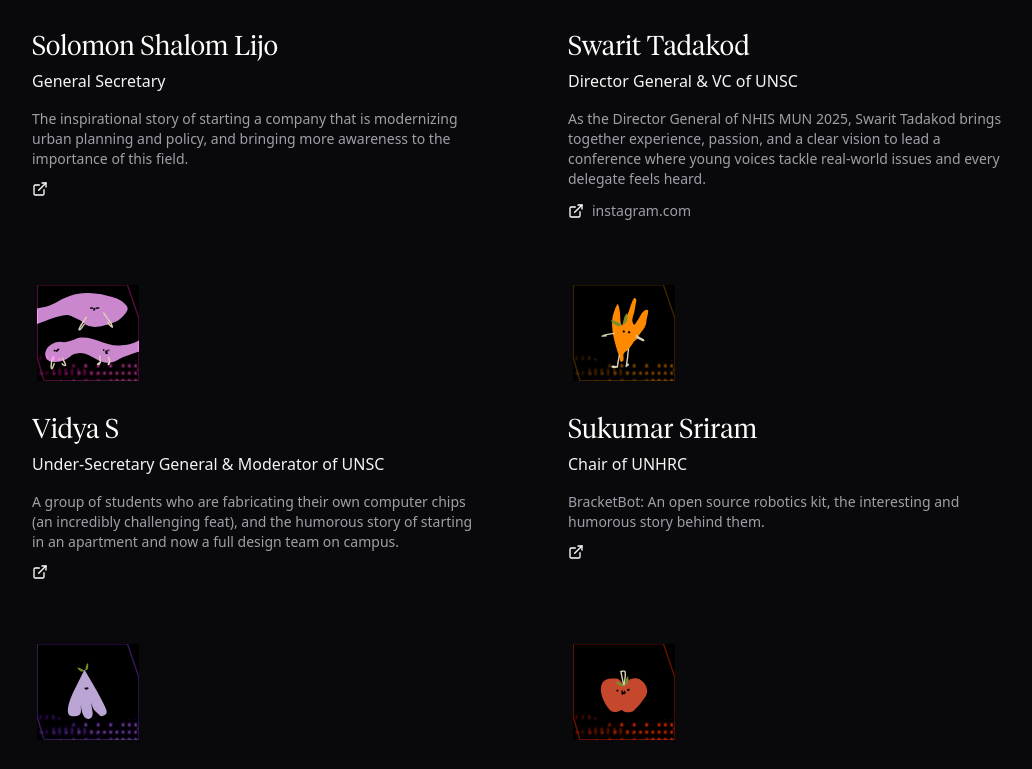
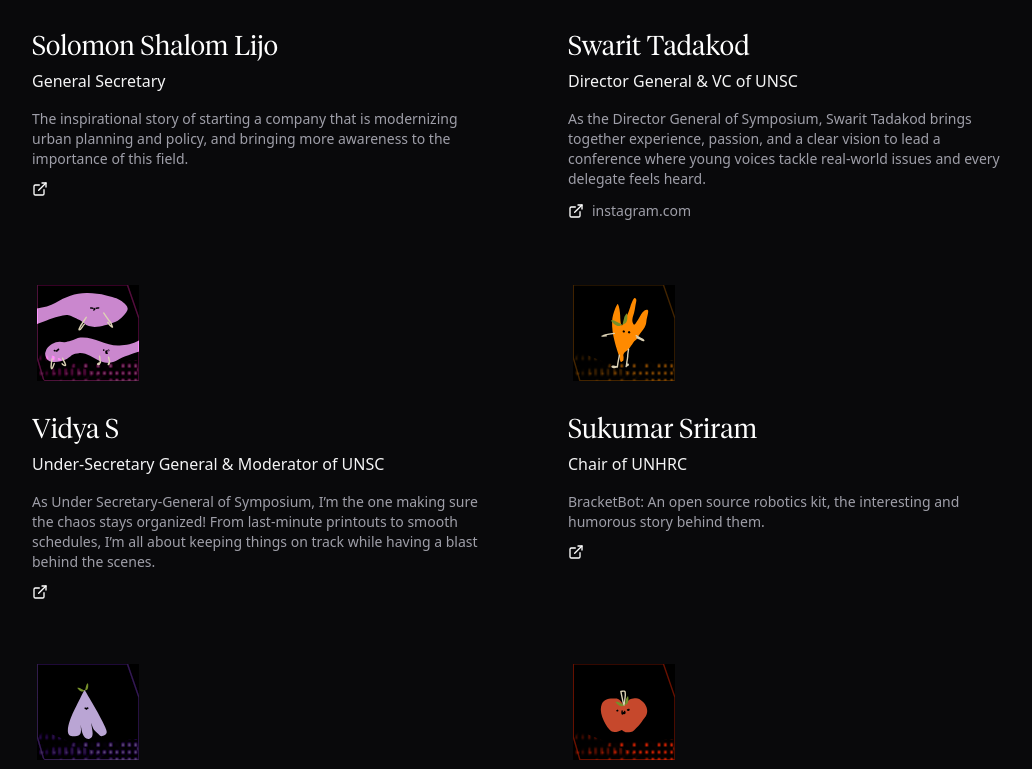
Before and after one commit to solomonshalom/mun, a Next.js app: page /stage in a window 1280 px wide. Shown: the part 491-1260 px from the top of the page, without its empty margins (116-1148 px from the left). Built offline with nearby package versions, Linux system fonts and the light colour scheme; no server answers.

Commit message:
Jesus W!

```diff
--- a/src/app/stage/page.tsx
+++ b/src/app/stage/page.tsx
@@ -29,7 +29,7 @@ const DEMO_DATA: DemoCardProps[] = [
     title: "Swarit Tadakod",
     author: "Director General & VC of UNSC",
     description:
-      "As the Director General of NHIS MUN 2025, Swarit Tadakod brings together experience, passion, and a clear vision to lead a conference where young voices tackle real-world issues and every delegate feels heard.",
+      "As the Director General of Symposium, Swarit Tadakod brings together experience, passion, and a clear vision to lead a conference where young voices tackle real-world issues and every delegate feels heard.",
     icon: Georgia,
     href: "https://instagram.com/swarit_champ",
   },
@@ -37,7 +37,7 @@ const DEMO_DATA: DemoCardProps[] = [
     title: "Vidya S",
     author: "Under-Secretary General & Moderator of UNSC",
     description:
-      "A group of students who are fabricating their own computer chips (an incredibly challenging feat), and the humorous story of starting in an apartment and now a full design team on campus.",
+      "As Under Secretary-General of Symposium, I’m the one making sure the chaos stays organized! From last-minute printouts to smooth schedules, I’m all about keeping things on track while having a blast behind the scenes.",
     icon: HackerFab,
     href: "",
   },
--- a/src/components/InfoSection.tsx
+++ b/src/components/InfoSection.tsx
@@ -55,14 +55,14 @@ export const InfoSection = ({
   return (
     <section
       className={cn(
-        "container mx-auto px-4 py-16 md:py-24 lg:py-32 relative",
+        "container mx-auto px-4 py-16 md:py-24 lg:py-32 relative bg-[#f8f3e3] grid-pattern-vignett",
         className
       )}
       {...rest}
     >
       <div className="max-w-5xl mx-auto">
 
-        <div className="mt-8 md:mt-12 grid grid-cols-1 md:grid-cols-3 gap-4 md:gap-6 text-white">
+        <div className="mt-8 md:mt-12 grid grid-cols-1 md:grid-cols-3 gap-4 md:gap-6 text-black">
           {infoLinks.map((link, index) => (
             <motion.div
               key={link.title}
```
